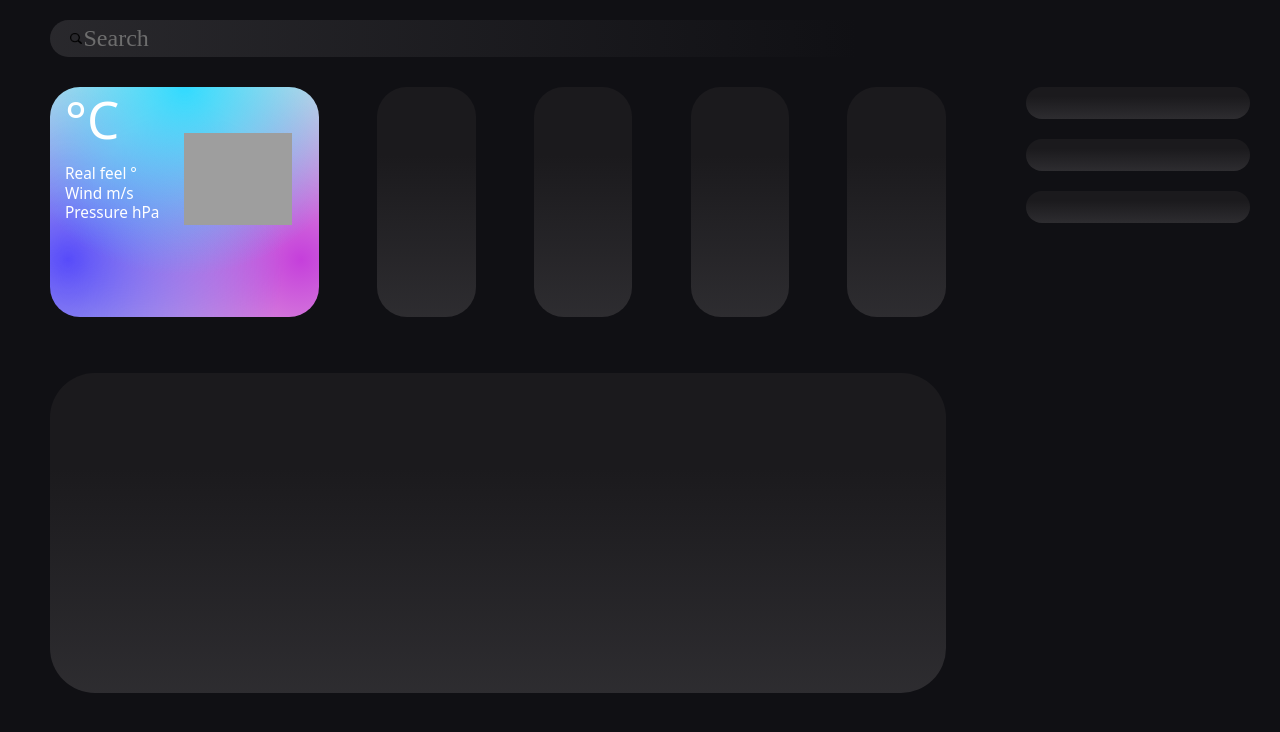
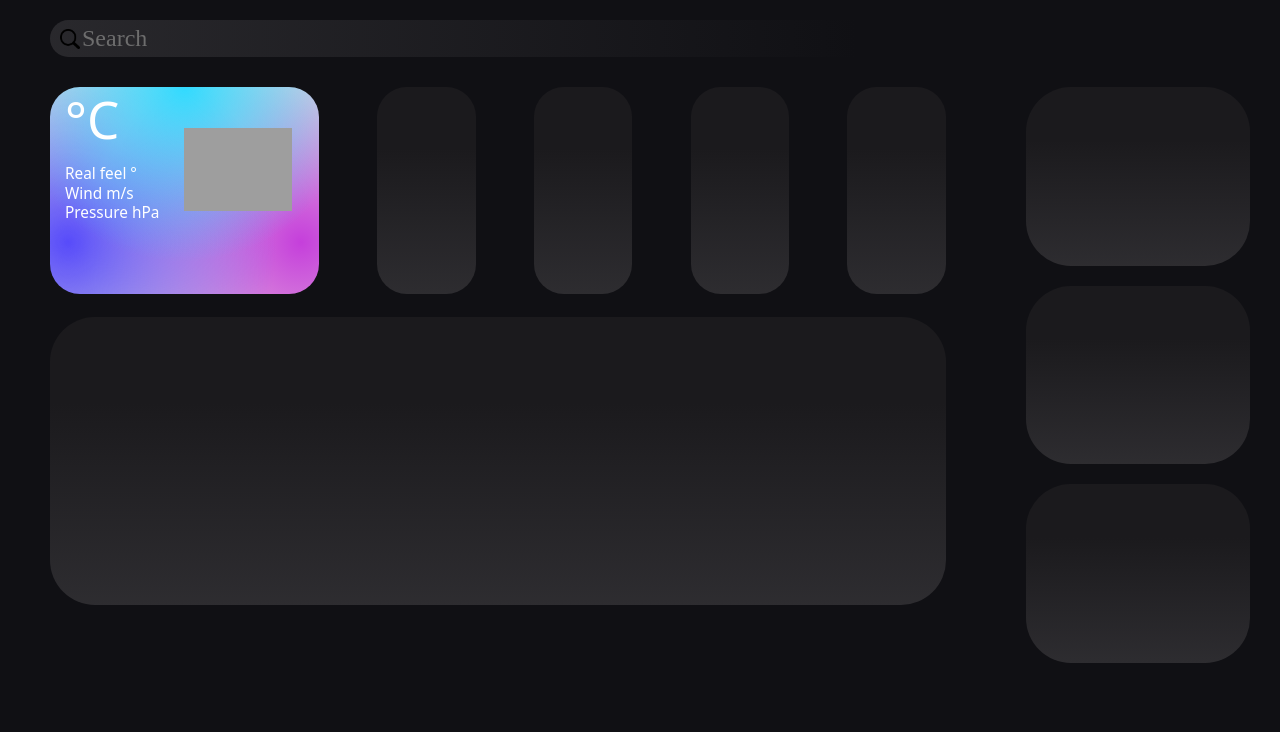
Before and after one commit to Te1man1/simple_weather-, a React (Create React App) app: page / in a window 1280 px wide. Shown: the top 732 px of the page. Built offline with nearby package versions, Linux system fonts and the light colour scheme; grey boxes are pictures that could not be loaded.

Commit message:
widget height fix

```diff
--- a/src/App.scss
+++ b/src/App.scss
@@ -32,11 +32,11 @@
 
     .Search-img {
     position: relative;
-     height: 1%;
-     width: 1%;
+     height: 20px;
+     width: 20px;
      margin-top: auto;
      margin-bottom: auto;
-     margin-left: 20px;
+     margin-left: 10px;
     }
      .Search-text {
        width: 20%;
@@ -61,15 +61,35 @@
     top: 50px;
     left: 50px;
     width: 100%;
-    min-height: 80vh;
-   }
+    height: 80vh;
 
-   .Info {
-    position: relative;
-    flex-direction: column;
-    align-self: flex-start;
-    width: 70%;
-    height: 80vh;
+    .Info {
+      position: relative;
+      width: 70%;
+      height: 90%;
+
+      .Map {
+        position: relative;
+        display: flex;
+        width: 100%;
+        height: 50%;
+        vertical-align: bottom;
+        border-radius: 45px;
+        background: linear-gradient(180deg, #1B1A1D 29.95%, #3B3A3E 150.81%);
+       }
+     }
+
+    .Widgets {
+      display: flex;
+      flex-direction: column;
+      align-items: flex-start;
+      justify-content: flex-start;
+
+      margin-left: auto;
+      margin-right: auto;
+      width: 25%;
+      height: 90%;
+     }
    }
 
    .Days {
@@ -219,16 +239,6 @@
     border-radius: 30px;
    }
 
-   .Map {
-    position: relative;
-    display: flex;
-    width: 100%;
-    height: 50%;
-    top: 30px;
-    border-radius: 45px;
-    background: linear-gradient(180deg, #1B1A1D 29.95%, #3B3A3E 150.81%);
-   }
-
    .ymaps-layers-pane {
     filter: invert(100%);
     -ms-filter: invert(100%);
@@ -240,18 +250,6 @@
     border-radius: 14px 14px 14px 14px;
     overflow: hidden;
     position: relative;
-   }
-
-   .Widgets {
-    display: flex;
-    flex-direction: column;
-    align-items: flex-start;
-    justify-content: flex-start;
-
-    margin-left: auto;
-    margin-right: auto;
-    width: 25%;
-    height: 80%;
    }
 
    .Wind-status {
```
